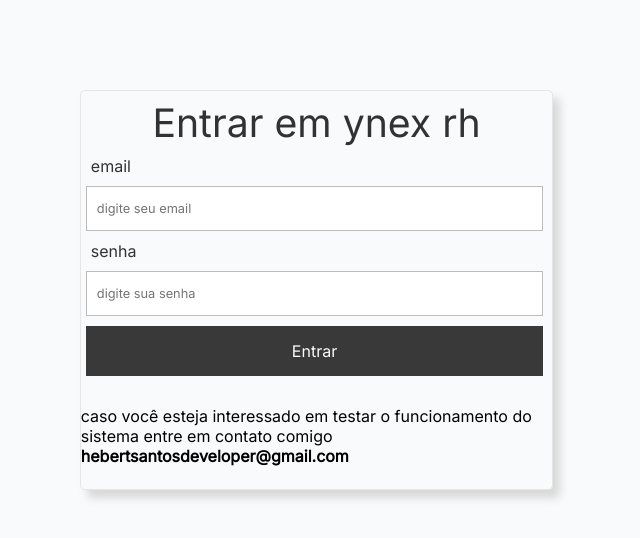
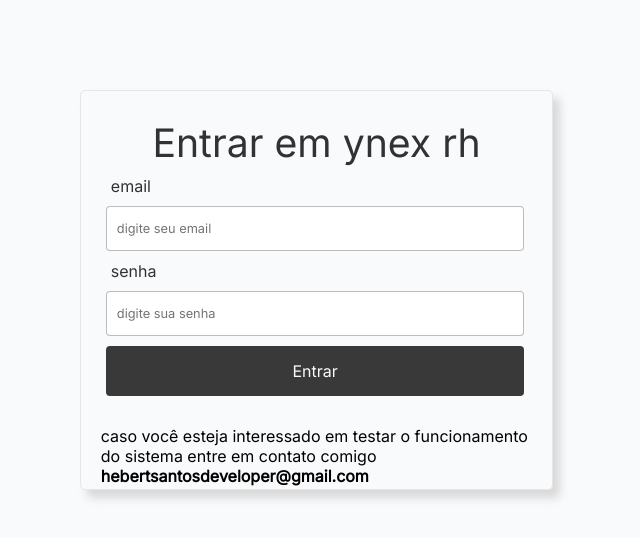
Before and after one commit to hebertsanto/ynex-web-app, a React (Vite) app: page /login in a window 1280 px wide. Shown: the top 538 px of the page, without its empty margins (317-957 px from the left). Built offline with nearby package versions, Linux system fonts and the light colour scheme; a web font is replaced by a local one.

Commit message:
css changes in login page

```diff
--- a/src/pages/login/style.ts
+++ b/src/pages/login/style.ts
@@ -19,7 +19,8 @@ margin-top: 10vh;
  input{
      display: block;
      width: 97%;
-    margin-left: 5px;
+     margin-left: 5px;
+     border-radius: 4px;
      height:45px;
      font-size: 0.8rem;
      padding-left: 10px;
@@ -48,6 +49,7 @@ export const SubForm = styled.div`
  border: 1px solid rgba(230,230,230,890);
  border-radius: 5px;
  height: 50vh;
+  padding: 20px;
  box-shadow: 7px 8px 9px rgba(208, 208, 208, 0.8);
  @media (max-width: 1000px){
     padding: 0px;
@@ -81,6 +83,7 @@ export const Button = styled.button<ButtonStyleProp>`
     width: 97%;
     margin-left: 5px;
     height:50px;
+    border-radius: 4px;
     background-color: ${props => props.bgColor};
     color: ${props => props.color};
     cursor: pointer;
```
